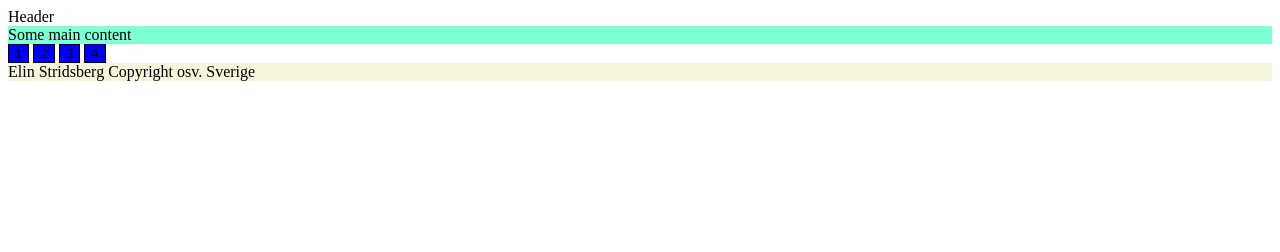
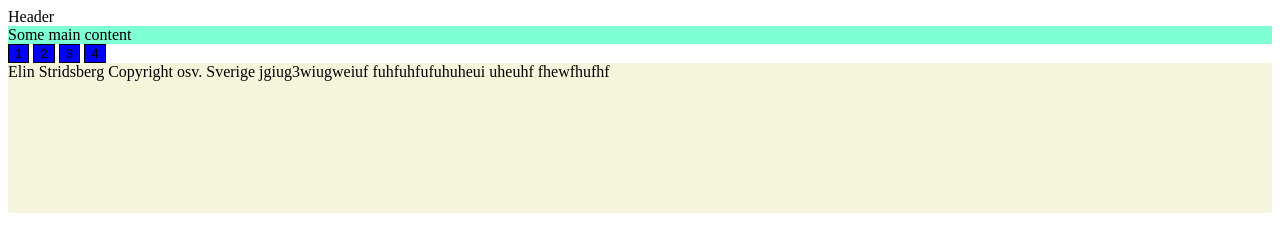
Before and after one commit to ElinStridsberg/gittest, a plain HTML site: page index.html in a window 1280 px wide. Drawn offline with Linux system fonts and the light colour scheme.

Commit message:
Added some more text to the footer and styled it more

```diff
--- a/css/style.css
+++ b/css/style.css
@@ -12,4 +12,6 @@ footer{
 
     background-color: beige;
     border-radius: 1px;
+    height: 150px;
+
 }
--- a/index.html
+++ b/index.html
@@ -19,6 +19,6 @@
     <button>4</button>
   </div>
 
-  <footer>Elin Stridsberg Copyright osv. Sverige </footer>
+  <footer>Elin Stridsberg Copyright osv. Sverige jgiug3wiugweiuf fuhfuhfufuhuheui uheuhf fhewfhufhf</footer>
 </body>
 </html>
```
